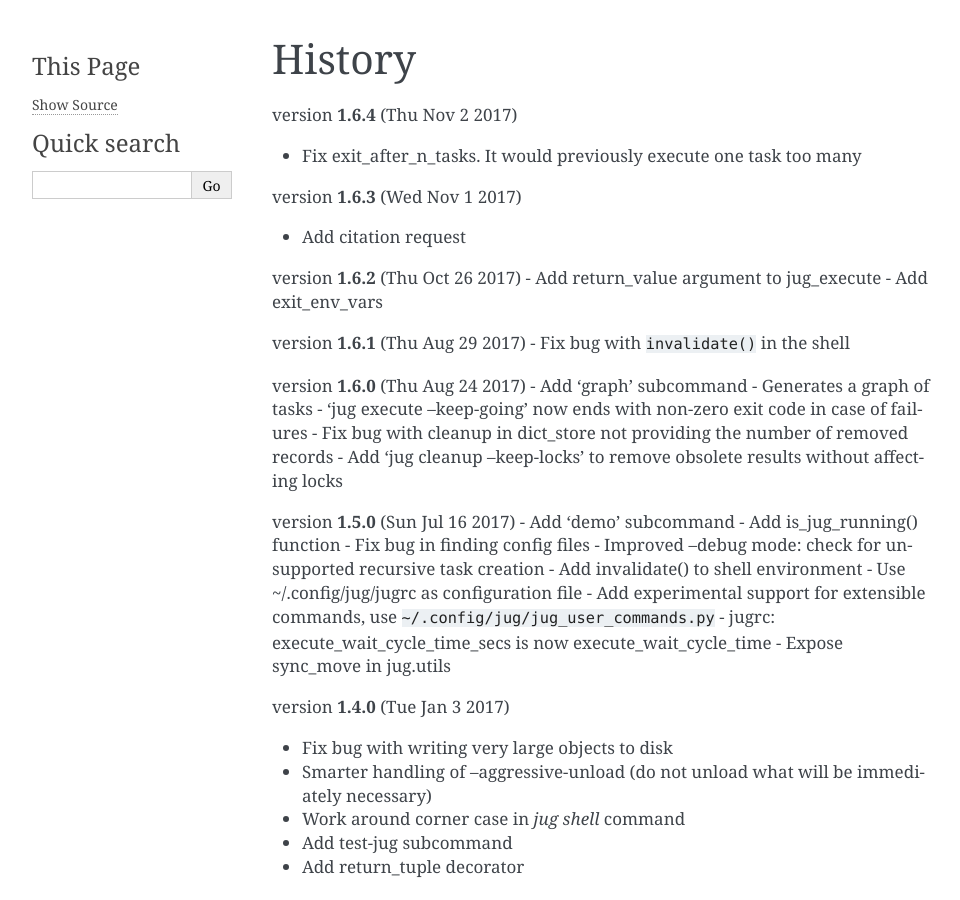
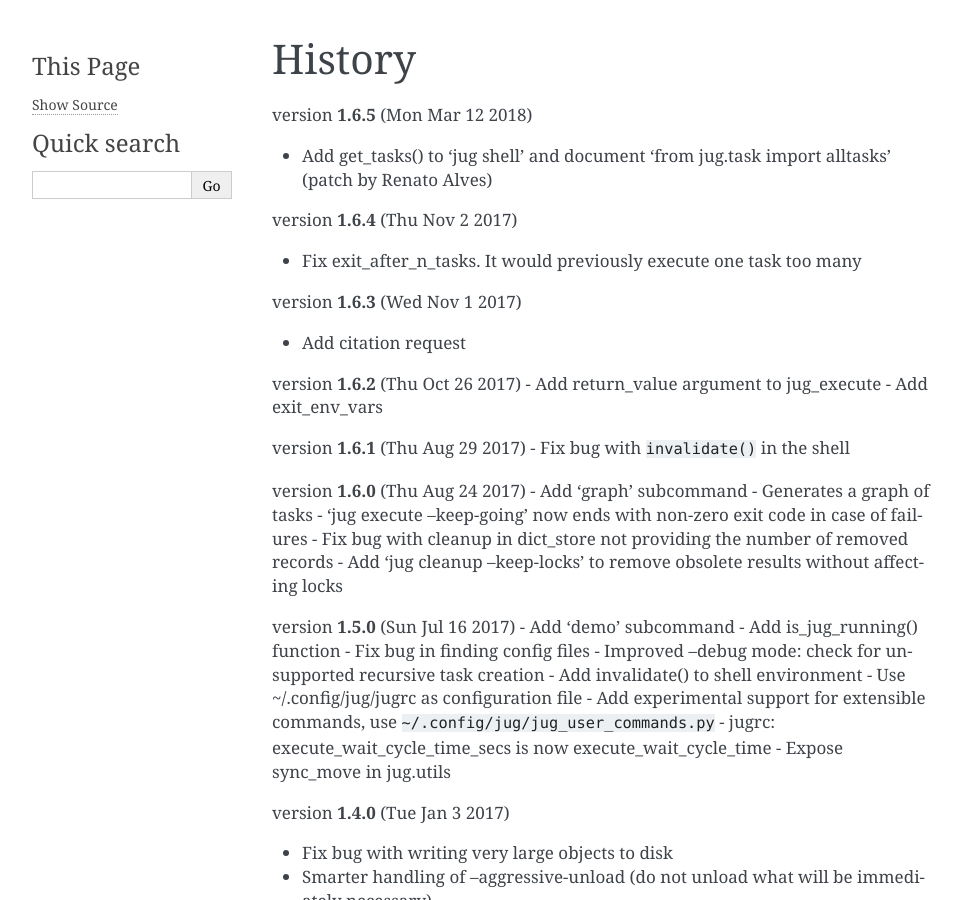
Before and after one commit to luispedro/jug, a Sphinx documentation site: the page built from docs/source/history.rst, in a window 1280 px wide and 900 px high. Shown: the whole window, without its empty margins (148-1108 px from the left). Built offline with Sphinx 7.4.7, drawn with Linux system fonts in a browser that asks for light colours; formulas are drawn with MathJax 3; the version number could not be read and is left out.

Commit message:
RLS Release 1.6.5
Add get_tasks() to `jug shell`

```diff
--- a/README.rst
+++ b/README.rst
@@ -130,6 +130,11 @@ reasonably large set of parameter combinations" - Andreas Longva
 What's New
 ----------
 
+version **1.6.5** (Mon Mar 12 2018)
+
+- Add get_tasks() to 'jug shell' and document 'from jug.task import
+  alltasks' (patch by Renato Alves)
+
 version **1.6.4** (Thu Nov 2 2017)
 
 - Fix exit_after_n_tasks. It would previously execute one task too many
--- a/docs/source/history.rst
+++ b/docs/source/history.rst
@@ -1,6 +1,11 @@
 =======
 History
 =======
+
+version **1.6.5** (Mon Mar 12 2018)
+
+- Add get_tasks() to 'jug shell' and document 'from jug.task import
+  alltasks' (patch by Renato Alves)
 
 version **1.6.4** (Thu Nov 2 2017)
 
```
Also changed, not shown: 1 other file.
